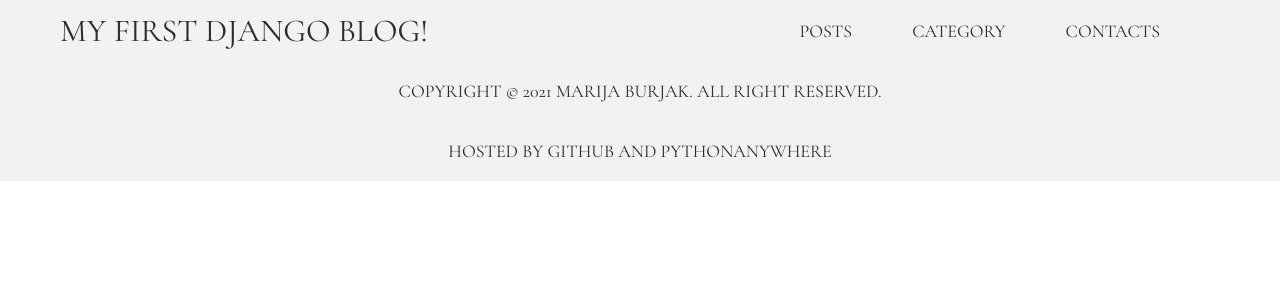
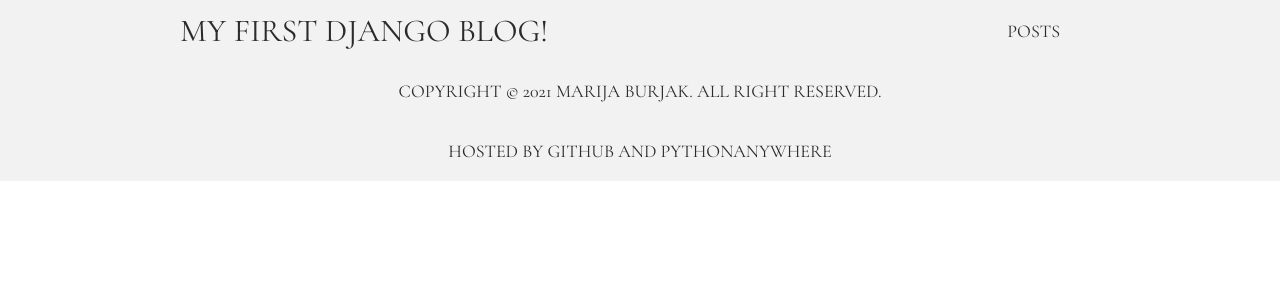
Before and after one commit to HangeZoe/django-blog-template, a Django app: page / in a window 1280 px wide. Shown: the top 300 px of the page. Run offline with Django 3.2, Linux system fonts and the light colour scheme; data that the repository does not hold is empty.

Commit message:
feat: update base template

```diff
--- a/blog/static/css/blog.css
+++ b/blog/static/css/blog.css
@@ -60,10 +60,12 @@ header {
   flex-wrap: wrap;
   align-items: center;
   justify-content: space-between;
+  max-width: 1000px;
+  margin: 0 auto;
 }
 
 .header__logo-text {
-  margin-left: 60px;
+  margin-left: 40px;
   font-family: 'Cormorant Garamond', serif;
   font-size: 32px;
   line-height: 60px;
@@ -73,13 +75,13 @@ header {
 .header__list {
   display: flex;
   flex-wrap: wrap;
-  margin-left: 60px;
+  margin-left: 40px;
   list-style-type: none;
   text-transform: uppercase;
 }
 
 .header__item {
-  margin-right: 60px; /* разобраться с отступами в меню */
+  margin-right: 40px; /* разобраться с отступами в меню */
   font-size: 23px;
   line-height: 60px;
 }
@@ -140,4 +142,11 @@ header {
   text-align: center;
 }
 
+.footer__link {
+  font-size: 18px;
+  line-height: 60px;
+  color: #2b2b2b;
+  text-decoration: none;
+}
+
 /* End footer */
--- a/blog/templates/blog/base.html
+++ b/blog/templates/blog/base.html
@@ -21,13 +21,7 @@
             <nav class="header__nav">
               <ul class="header__list">
                 <li class="header__item">
-                  <a href="#" class="header__link">Posts</a>
-                </li>
-                <li class="header__item">
-                  <a href="" class="header__link">Category</a>
-                </li>
-                <li class="header__item">
-                  <a href="#" class="header__link">Contacts</a>
+                  <a href="http://hangezoe.pythonanywhere.com/" class="header__link">Posts</a>
                 </li>
                 <li class="header__item">
                   {% if user.is_authenticated %}
@@ -57,7 +51,7 @@
         <footer class="footer">
           <div class="wrapper">
             <div class="footer__logo">
-              <p class="footer__logo-text">Copyright © 2021 Marija Burjak. All Right Reserved.<br> Hosted by GitHub and PythonAnywhere</p>
+              <p class="footer__logo-text">Copyright © 2021 Marija Burjak. All Right Reserved.<br> Hosted by <a href="https://github.com/HangeZoe/first-django-blog" class="footer__link">GitHub</a> and <a href="http://hangezoe.pythonanywhere.com/" class="footer__link">PythonAnywhere</a></p>
             </div>
           </div>
         </footer>
```
